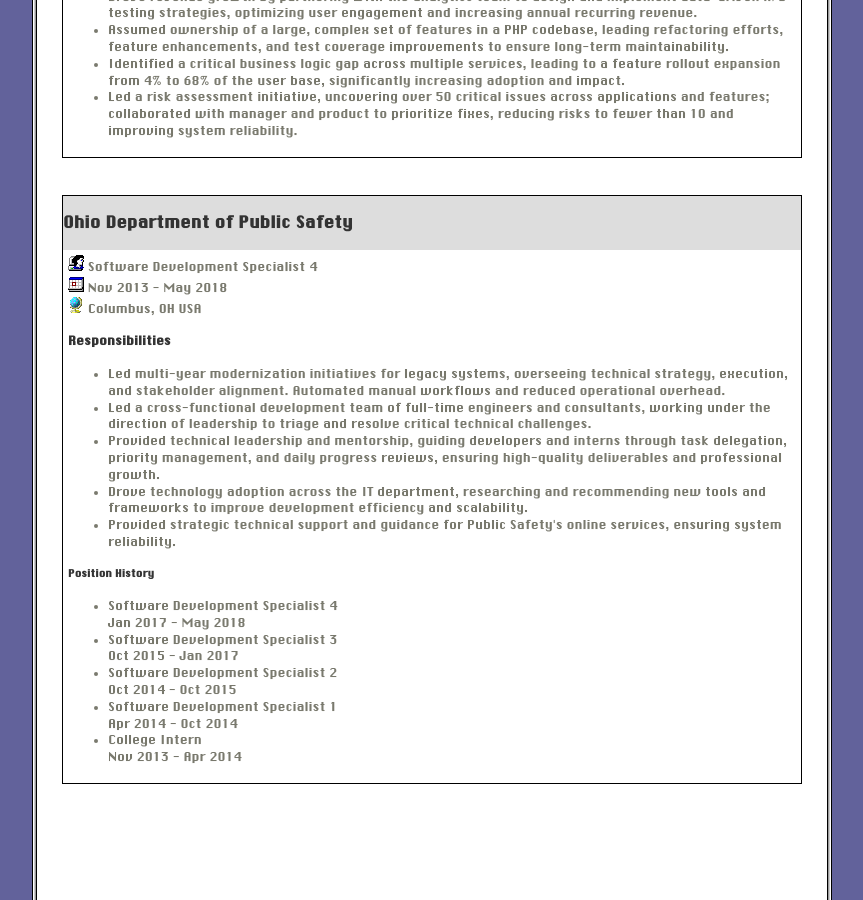
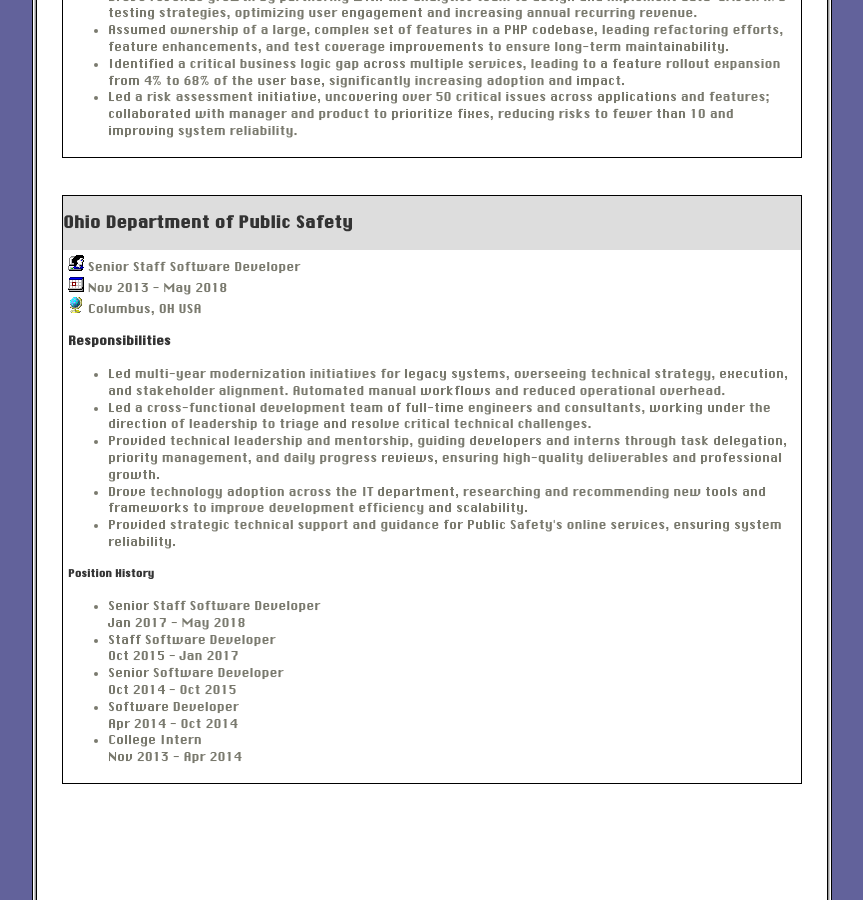
Before and after one commit to jmadkins/jmadkins.github.io, a Jekyll site: the page built from work-history.html, in a window 1280 px wide and 900 px high, scrolled down 1970 px. Shown: the whole window, without its empty margins (208-1071 px from the left). Built offline with Jekyll 4.4.1, drawn with Linux system fonts in a browser that asks for light colours.

Commit message:
Update DPS job titles

```diff
--- a/_data/jobs.yml
+++ b/_data/jobs.yml
@@ -65,16 +65,16 @@
     - title: College Intern
       start: Nov 2013
       end: Apr 2014
-    - title: Software Development Specialist 1
+    - title: Software Developer
       start: Apr 2014
       end: Oct 2014
-    - title: Software Development Specialist 2
+    - title: Senior Software Developer
       start: Oct 2014
       end: Oct 2015
-    - title: Software Development Specialist 3
+    - title: Staff Software Developer
       start: Oct 2015
       end: Jan 2017
-    - title: Software Development Specialist 4
+    - title: Senior Staff Software Developer
       start: Jan 2017
       end: May 2018
   responsibilities:
```
